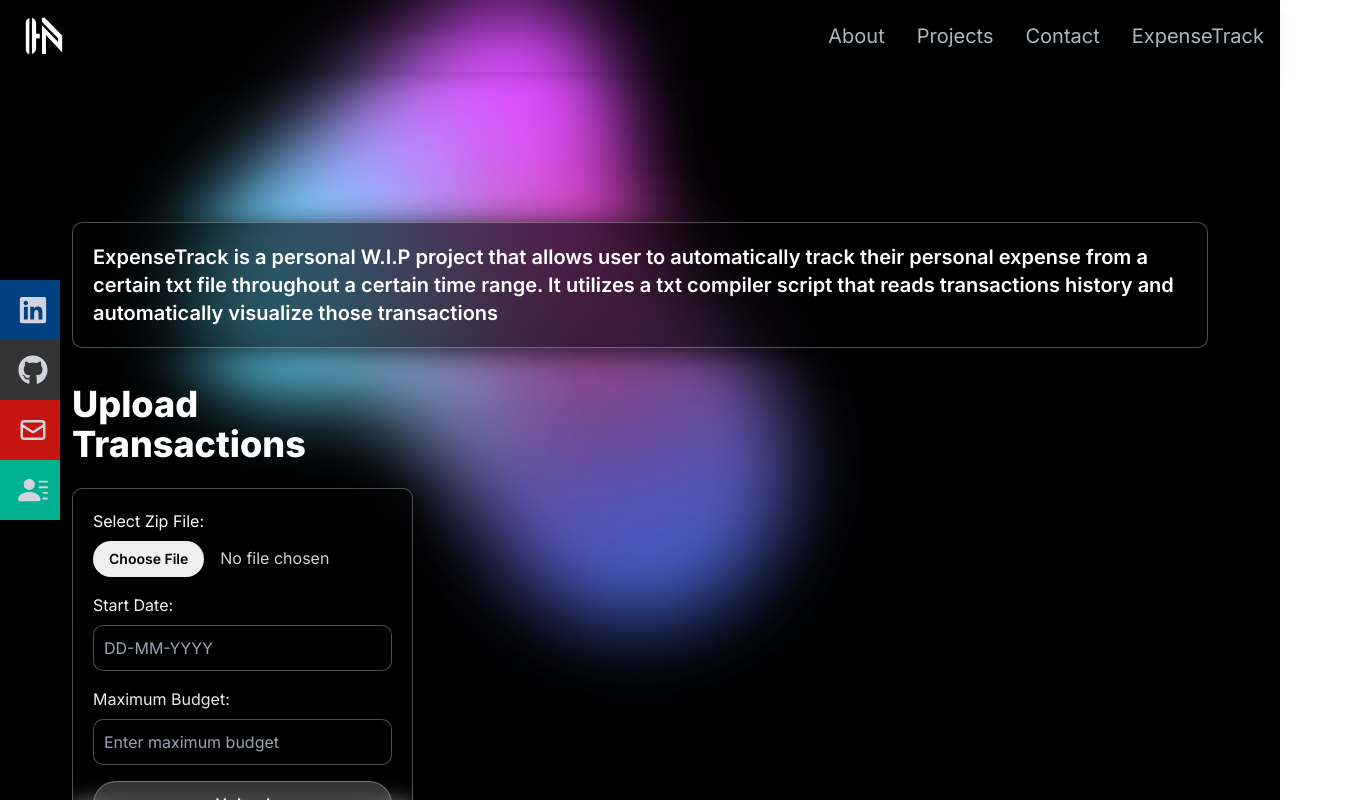
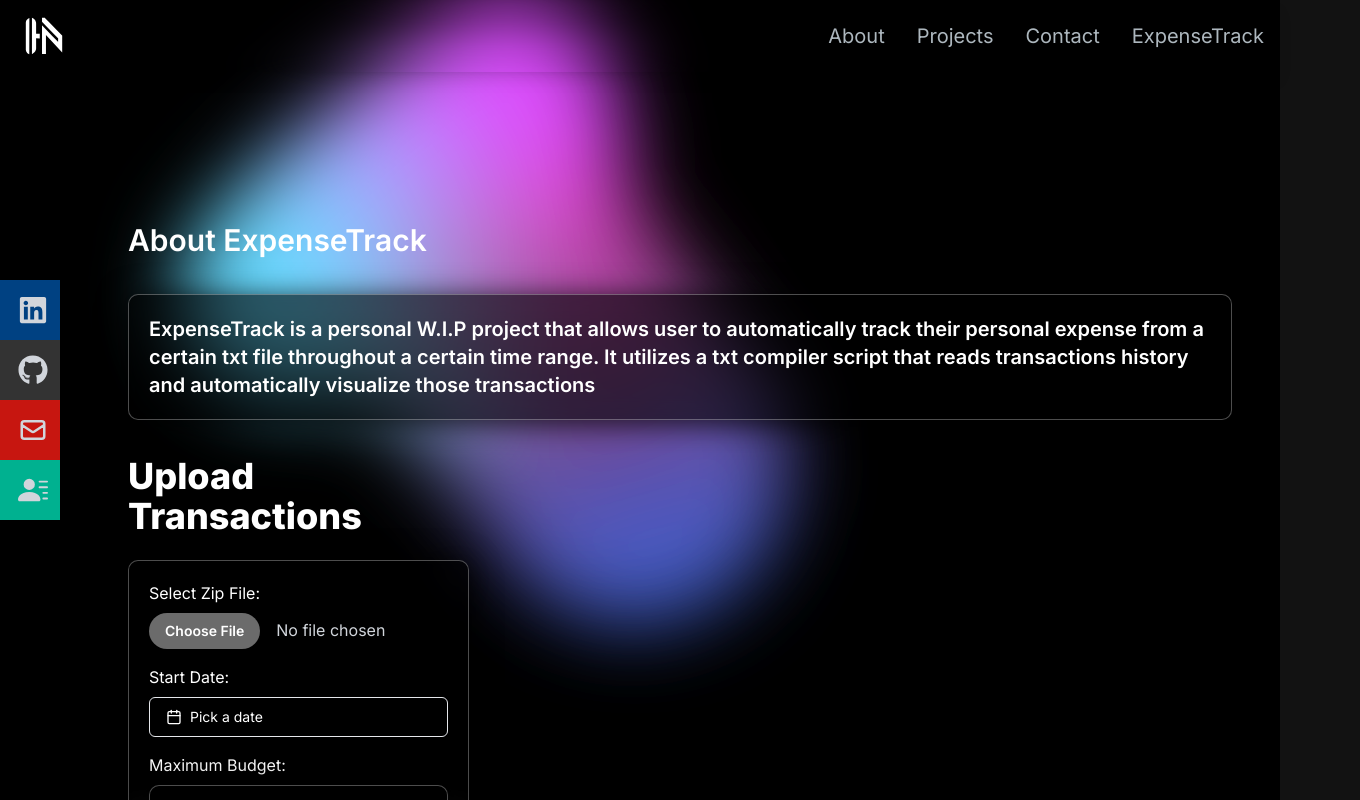
Before and after one commit to FarrelAN/personal-portfolio, a Next.js app: page /expense-track in a window 1280 px wide. Shown: the top 800 px of the page, 1360 px wide, since content can reach past the window. Built offline with nearby package versions, Linux system fonts and the light colour scheme.

Commit message:
minor june fixes

```diff
--- a/package.json
+++ b/package.json
@@ -16,6 +16,8 @@
     "@mui/lab": "^5.0.0-alpha.170",
     "@mui/material": "^5.15.19",
     "@mui/x-date-pickers": "^7.6.1",
+    "@radix-ui/react-popover": "^1.1.1",
+    "@radix-ui/react-slot": "^1.1.0",
     "@radix-ui/react-toast": "^1.1.5",
     "@react-email/render": "^0.0.9",
     "@types/react-datepicker": "^6.2.0",
@@ -43,6 +45,7 @@
     "react-chartjs-2": "^5.2.0",
     "react-circular-progressbar": "^2.1.0",
     "react-datepicker": "^6.9.0",
+    "react-day-picker": "^8.10.1",
     "react-dom": "^18.2.0",
     "react-email": "^1.9.5",
     "react-icons": "^4.12.0",
--- a/src/app/components/sections/ExpensePage.jsx
+++ b/src/app/components/sections/ExpensePage.jsx
@@ -1,31 +1,63 @@
 "use client";
-import React, { useState } from "react";
+import * as React from "react";
 import { uploadZipFile } from "../../lib/actions";
 import Link from "next/link";
 import { CircularProgressbar, buildStyles } from "react-circular-progressbar";
 import "react-circular-progressbar/dist/styles.css";
-import DatePicker from "react-datepicker";
-import "react-datepicker/dist/react-datepicker.css";
+import { format } from "date-fns";
+import { Calendar as CalendarIcon } from "lucide-react";
+import { cn } from "@/lib/utils";
+import { Button } from "../ui/button";
+import { Calendar } from "../ui/calendar";
+import { Popover, PopoverContent, PopoverTrigger } from "../ui/popover";
 
 const formatNumberWithCommas = (number) => {
   return number.replace(/\B(?=(\d{3})+(?!\d))/g, ",");
 };
 
+const DatePickerDemo = ({ startDate, setStartDate }) => {
+  return (
+    <Popover>
+      <PopoverTrigger asChild>
+        <Button
+          variant={"outline"}
+          className={cn(
+            "w-full justify-start text-left font-normal  ",
+            !startDate && "text-muted-foreground"
+          )}
+        >
+          <CalendarIcon className="mr-2 h-4 w-4" />
+          {startDate ? (
+            format(startDate, "dd-MM-yyyy")
+          ) : (
+            <span>Pick a date</span>
+          )}
+        </Button>
+      </PopoverTrigger>
+      <PopoverContent className="w-auto p-0 bg-black">
+        <Calendar
+          mode="single"
+          selected={startDate}
+          onSelect={setStartDate}
+          initialFocus
+          className="custom-calendar" // Add this line
+        />
+      </PopoverContent>
+    </Popover>
+  );
+};
+
 const ExpensePage = () => {
-  const [file, setFile] = useState(null);
-  const [startDate, setStartDate] = useState(null);
-  const [maxBudget, setMaxBudget] = useState(""); // Default max budget
-  const [transactions, setTransactions] = useState([]);
-  const [totalValue, setTotalValue] = useState(0);
-  const [totalTransactions, setTotalTransactions] = useState(0);
-  const [error, setError] = useState("");
+  const [file, setFile] = React.useState(null);
+  const [startDate, setStartDate] = React.useState(null);
+  const [maxBudget, setMaxBudget] = React.useState(""); // Default max budget
+  const [transactions, setTransactions] = React.useState([]);
+  const [totalValue, setTotalValue] = React.useState(0);
+  const [totalTransactions, setTotalTransactions] = React.useState(0);
+  const [error, setError] = React.useState("");
 
   const handleFileChange = (e) => {
     setFile(e.target.files[0]);
-  };
-
-  const handleDateChange = (date) => {
-    setStartDate(date);
   };
 
   const handleMaxBudgetChange = (e) => {
@@ -73,8 +105,9 @@ const ExpensePage = () => {
   };
 
   return (
-    <div className="h-screen flex flex-col items-center text-white p-6 mt-12 px-auto">
-      <div className="flex-col space-y-9 px-15 ">
+    <div className="w-screen flex flex-col items-center text-white py-6 mt-12 pl-12 pr-32">
+      <div className="flex-col space-y-9 px-15">
+        <h1 className="text-3xl w-3/3 font-semibold">About ExpenseTrack</h1>
         <h1 className="text-xl w-3/3 font-semibold glassmorphic-card2">
           ExpenseTrack is a personal W.I.P project that allows user to
           automatically track their personal expense from a certain txt file
@@ -82,7 +115,7 @@ const ExpensePage = () => {
           that reads transactions history and automatically visualize those
           transactions
         </h1>
-        <div className="flex flex-col md:flex-row space-x-10 w-full max-w-5xl ">
+        <div className="flex flex-col md:flex-row space-x-10 w-full max-w-5xl">
           <div className="w-full md:w-1/3">
             <h1 className="text-4xl font-extrabold mb-6 text-transparent bg-clip-text text-white">
               Upload Transactions
@@ -99,14 +132,11 @@ const ExpensePage = () => {
                   className="file:mr-4 file:py-2 file:px-4 file:rounded-full file:border-0 file:text-sm file:font-semibold file:glassmorphic-button text-gray-300 hover:file:bg-gray-500 hover:file:text-white"
                 />
               </label>
-              <label className="flex flex-col ">
+              <label className="flex flex-col">
                 <span className="mb-2">Start Date:</span>
-                <DatePicker
-                  selected={startDate}
-                  onChange={handleDateChange}
-                  dateFormat="dd-MM-yyyy"
-                  className="px-4 py-2 rounded-lg text-white w-full glassmorphic-input" // Ensure full width to fit container
-                  placeholderText="DD-MM-YYYY"
+                <DatePickerDemo
+                  startDate={startDate}
+                  setStartDate={setStartDate}
                 />
               </label>
               <label className="flex flex-col">
@@ -148,12 +178,11 @@ const ExpensePage = () => {
                         text={`IDR${totalValue.toLocaleString("id-ID")}`}
                         styles={buildStyles({
                           textColor: "#ffffff",
-                          pathColor: "#6bb9e0", // Gold color for better contrast with the colorful background
-                          trailColor: "#ffffff33", // Indigo color for better contrast
+                          pathColor: "#6bb9e0",
+                          trailColor: "#ffffff33",
                           textSize: "10px",
                         })}
                       />
-
                       <p className="mt-4 text-center">
                         Total Value: IDR{totalValue.toLocaleString("id-ID")}
                       </p>
--- /dev/null
+++ b/src/app/components/ui/button.tsx
@@ -0,0 +1,56 @@
+import * as React from "react";
+import { Slot } from "@radix-ui/react-slot";
+import { cva, type VariantProps } from "class-variance-authority";
+
+import { cn } from "@/lib/utils";
+
+const buttonVariants = cva(
+  "inline-flex items-center justify-center whitespace-nowrap rounded-md text-sm font-medium ring-offset-background transition-colors focus-visible:outline-none focus-visible:ring-2 focus-visible:ring-ring focus-visible:ring-offset-2 disabled:pointer-events-none disabled:opacity-50",
+  {
+    variants: {
+      variant: {
+        default: "bg-primary text-primary-foreground hover:bg-primary/90",
+        destructive:
+          "bg-destructive text-destructive-foreground hover:bg-destructive/90",
+        outline:
+          "border border-input bg-background hover:bg-accent hover:text-accent-foreground",
+        secondary:
+          "bg-secondary text-secondary-foreground hover:bg-secondary/80",
+        ghost: "hover:bg-accent hover:text-accent-foreground",
+        link: "text-primary underline-offset-4 hover:underline",
+      },
+      size: {
+        default: "h-10 px-4 py-2",
+        sm: "h-9 rounded-md px-3",
+        lg: "h-11 rounded-md px-8",
+        icon: "h-10 w-10",
+      },
+    },
+    defaultVariants: {
+      variant: "default",
+      size: "default",
+    },
+  }
+);
+
+export interface ButtonProps
+  extends React.ButtonHTMLAttributes<HTMLButtonElement>,
+    VariantProps<typeof buttonVariants> {
+  asChild?: boolean;
+}
+
+const Button = React.forwardRef<HTMLButtonElement, ButtonProps>(
+  ({ className, variant, size, asChild = false, ...props }, ref) => {
+    const Comp = asChild ? Slot : "button";
+    return (
+      <Comp
+        className={cn(buttonVariants({ variant, size, className }))}
+        ref={ref}
+        {...props}
+      />
+    );
+  }
+);
+Button.displayName = "Button";
+
+export { Button, buttonVariants };
--- /dev/null
+++ b/src/app/components/ui/calendar.tsx
@@ -0,0 +1,66 @@
+"use client";
+
+import * as React from "react";
+import { ChevronLeft, ChevronRight } from "lucide-react";
+import { DayPicker } from "react-day-picker";
+
+import { cn } from "@/lib/utils";
+import { buttonVariants } from "@/src/app/components/ui/button";
+
+export type CalendarProps = React.ComponentProps<typeof DayPicker>;
+
+function Calendar({
+  className,
+  classNames,
+  showOutsideDays = true,
+  ...props
+}: CalendarProps) {
+  return (
+    <DayPicker
+      showOutsideDays={showOutsideDays}
+      className={cn("p-3", className)}
+      classNames={{
+        months: "flex flex-col sm:flex-row space-y-4 sm:space-x-4 sm:space-y-0",
+        month: "space-y-4",
+        caption: "flex justify-center pt-1 relative items-center",
+        caption_label: "text-sm font-medium",
+        nav: "space-x-1 flex items-center",
+        nav_button: cn(
+          buttonVariants({ variant: "outline" }),
+          "h-7 w-7 bg-transparent p-0 opacity-50 hover:opacity-100"
+        ),
+        nav_button_previous: "absolute left-1",
+        nav_button_next: "absolute right-1",
+        table: "w-full border-collapse space-y-1",
+        head_row: "flex",
+        head_cell:
+          "text-muted-foreground rounded-md w-9 font-normal text-[0.8rem]",
+        row: "flex w-full mt-2",
+        cell: "h-9 w-9 text-center text-sm p-0 relative [&:has([aria-selected])]:bg-white [&:has([aria-selected])]:text-black rounded-full", // Updated the selected cell styling
+        day: cn(
+          buttonVariants({ variant: "ghost" }),
+          "h-9 w-9 p-0 font-normal aria-selected:opacity-100"
+        ),
+        day_range_end: "day-range-end",
+        day_selected:
+          "bg-white text-black hover:bg-white hover:text-black focus:bg-white focus:text-black", // Updated the selected day styling
+        day_today: "bg-accent text-accent-foreground",
+        day_outside:
+          "day-outside text-muted-foreground opacity-50 aria-selected:bg-accent/50 aria-selected:text-muted-foreground aria-selected:opacity-30",
+        day_disabled: "text-muted-foreground opacity-50",
+        day_range_middle:
+          "aria-selected:bg-accent aria-selected:text-accent-foreground",
+        day_hidden: "invisible",
+        ...classNames,
+      }}
+      components={{
+        IconLeft: ({ ...props }) => <ChevronLeft className="h-4 w-4" />,
+        IconRight: ({ ...props }) => <ChevronRight className="h-4 w-4" />,
+      }}
+      {...props}
+    />
+  );
+}
+Calendar.displayName = "Calendar";
+
+export { Calendar };
--- /dev/null
+++ b/src/app/components/ui/popover.tsx
@@ -0,0 +1,31 @@
+"use client";
+
+import * as React from "react";
+import * as PopoverPrimitive from "@radix-ui/react-popover";
+
+import { cn } from "@/lib/utils";
+
+const Popover = PopoverPrimitive.Root;
+
+const PopoverTrigger = PopoverPrimitive.Trigger;
+
+const PopoverContent = React.forwardRef<
+  React.ElementRef<typeof PopoverPrimitive.Content>,
+  React.ComponentPropsWithoutRef<typeof PopoverPrimitive.Content>
+>(({ className, align = "center", sideOffset = 4, ...props }, ref) => (
+  <PopoverPrimitive.Portal>
+    <PopoverPrimitive.Content
+      ref={ref}
+      align={align}
+      sideOffset={sideOffset}
+      className={cn(
+        "z-50 w-72 rounded-md border bg-popover p-4 text-popover-foreground shadow-md outline-none data-[state=open]:animate-in data-[state=closed]:animate-out data-[state=closed]:fade-out-0 data-[state=open]:fade-in-0 data-[state=closed]:zoom-out-95 data-[state=open]:zoom-in-95 data-[side=bottom]:slide-in-from-top-2 data-[side=left]:slide-in-from-right-2 data-[side=right]:slide-in-from-left-2 data-[side=top]:slide-in-from-bottom-2",
+        className
+      )}
+      {...props}
+    />
+  </PopoverPrimitive.Portal>
+));
+PopoverContent.displayName = PopoverPrimitive.Content.displayName;
+
+export { Popover, PopoverTrigger, PopoverContent };
--- a/src/app/expense-track/page.js
+++ b/src/app/expense-track/page.js
@@ -3,7 +3,7 @@ import ExpensePage from "../components/sections/ExpensePage"; // Import the clie
 
 const Page = () => {
   return (
-    <div className="container mx-auto px-12 ">
+    <div className="container px-20">
       <ExpensePage />
     </div>
   );
--- a/src/app/globals.css
+++ b/src/app/globals.css
@@ -7,6 +7,7 @@
 /* globals.css */
 
 :root {
+  color-scheme: dark;
   --color-bg2: rgb(0, 17, 82);
   --color1: 18, 113, 255;
   --color2: 221, 74, 255;
@@ -374,3 +375,14 @@ body::-webkit-scrollbar-track {
 .glassmorphic-button:hover {
   background: rgba(255, 255, 255, 0.4);
 }
+
+.custom-calendar .react-datepicker__day--selected,
+.custom-calendar .react-datepicker__day--keyboard-selected {
+  background-color: #ffffff !important;
+  color: #000000 !important;
+  border-radius: 50%;
+}
+
+.custom-calendar .react-datepicker__day:hover {
+  background-color: #d4d4d4 !important;
+}
```
Also changed, not shown: 1 other file (tests, documents, lock files or other folders).
